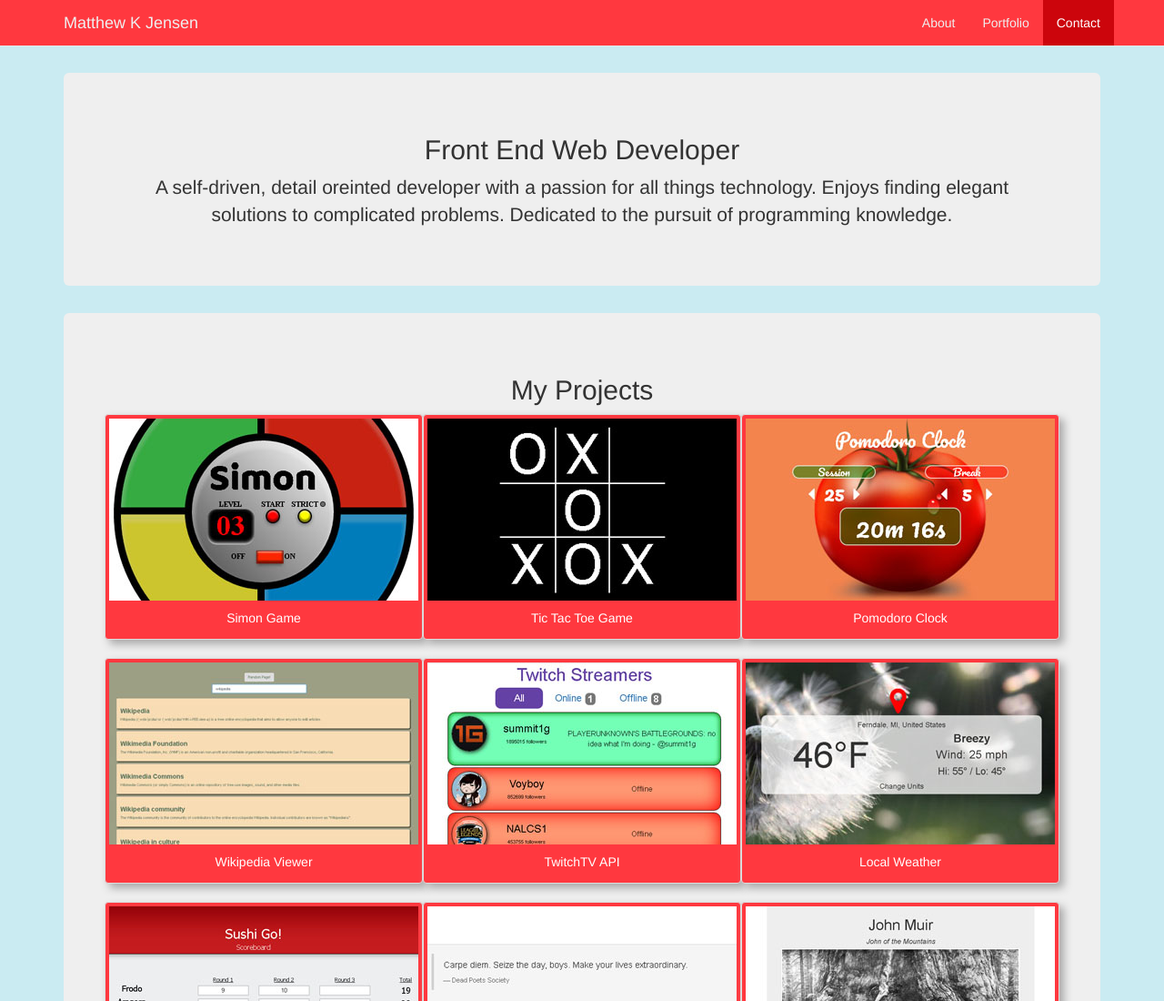
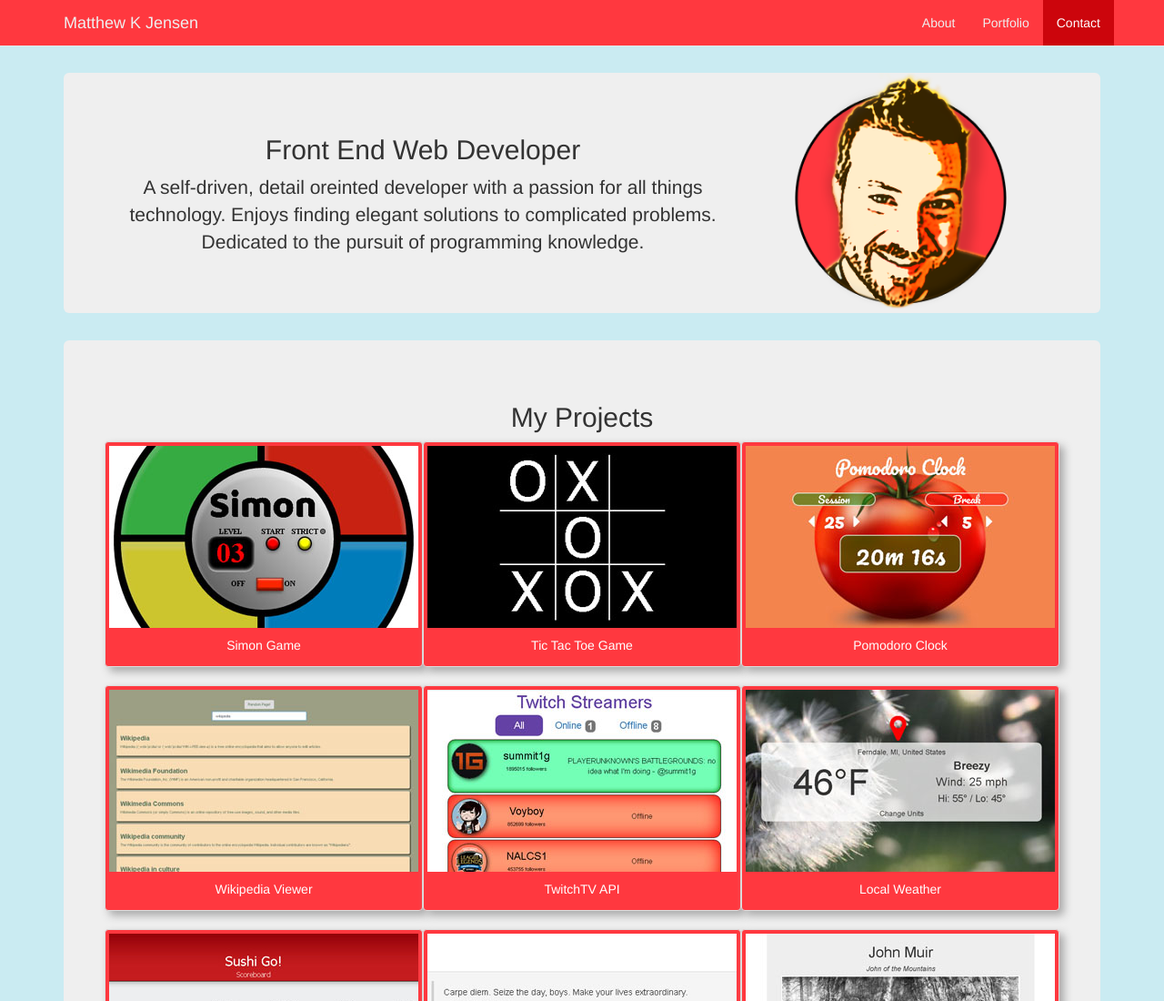
Before and after one commit to mjensen27/mjensen27.github.io, a plain HTML site: page index.html in a window 1280 px wide. Shown: the top 1100 px of the page at 91% size. Drawn offline with nearby package versions, Linux system fonts and the light colour scheme.

Commit message:
Added Photo

```diff
--- a/index.html
+++ b/index.html
@@ -32,14 +32,13 @@
     <div class="container text-center">
         <div class="jumbotron" id="about">
             <div class="row">
-                <!-- <div class="col-md-8"> -->
-                <div class="col-md-12">
+                <div class="col-md-8">
                     <h2>Front End Web Developer</h2>
                     <p>A self-driven, detail oreinted developer with a passion for all things technology.  Enjoys finding elegant solutions to complicated problems.  Dedicated to the pursuit of programming knowledge.</p>
                 </div>
-                <!-- <div class="col-md-4">
-                    <img class="img-responsive" id="myPicture" src="" alt="" />
-                </div> -->
+                <div class="col-md-4">
+                    <img class="img-responsive" id="myPicture" src="img/artisticSelfie.png" alt="" />
+                </div>
             </div>
         </div>
         <div class="jumbotron" id="portfolio">
--- a/style.css
+++ b/style.css
@@ -12,6 +12,8 @@ body {
     transform: scale(1.7);
     max-height: 160px;
     margin: 0 auto;
+    top: 8px;
+    position: relative;
 }
 
 .thumbnail {
```
Also changed, not shown: img/Selfie.png (deleted), img/artisticSelfie.png (added).
